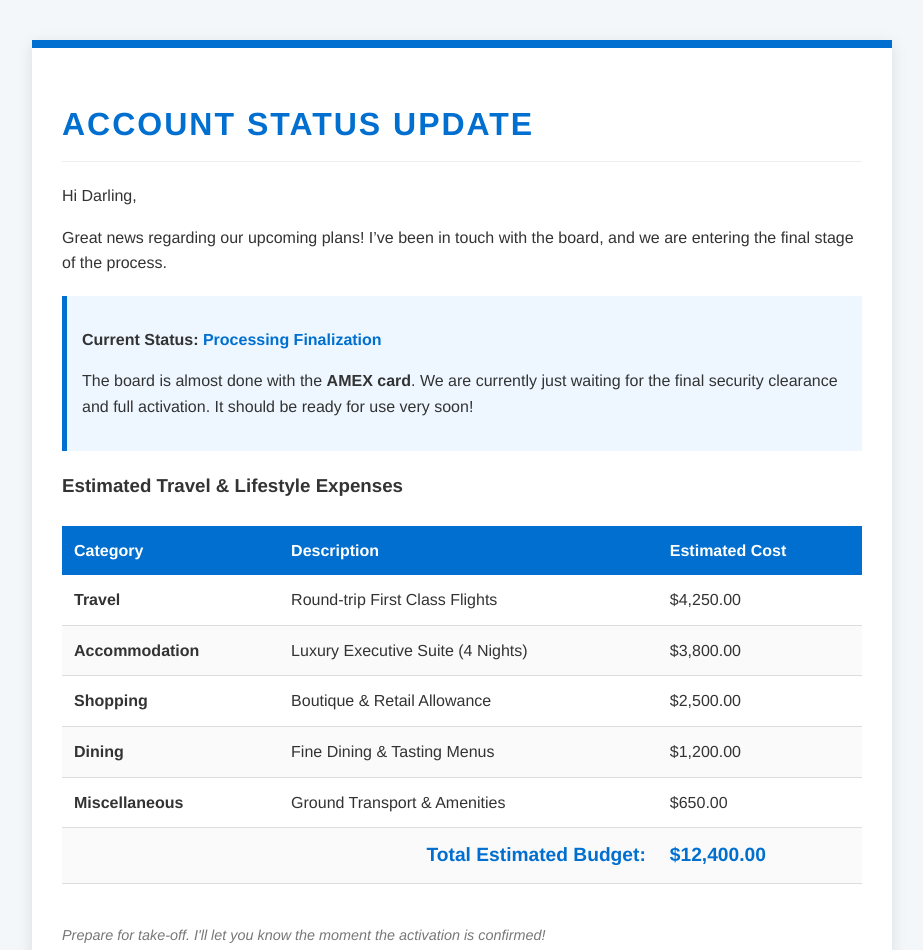
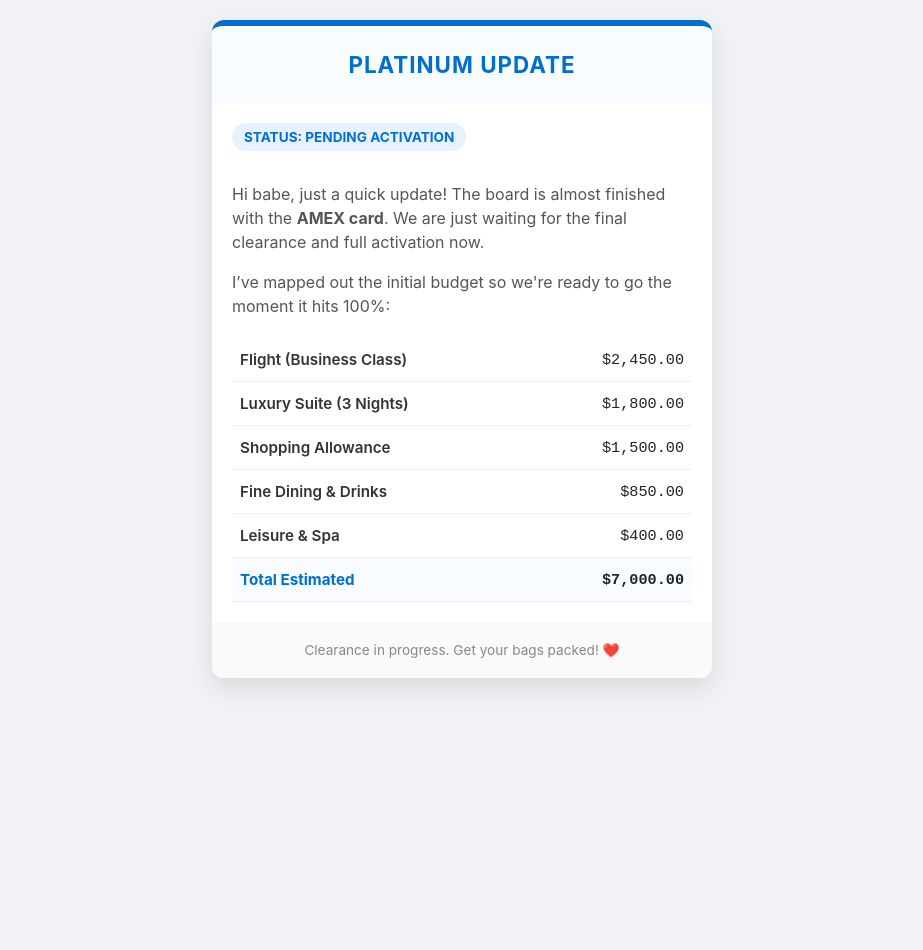
Before and after one commit to dgeak1/jj, a plain HTML site: page index.html in a window 1280 px wide. Shown: the top 950 px of the page, without its empty margins (178-1101 px from the left). After the commit the page ends 800 px from the top, so only its background shows below. Drawn offline with Linux system fonts and the light colour scheme.

Commit message:
Revise account status update for AMEX
Updated the title and content for AMEX account status. Adjusted styles and layout for better presentation.

```diff
--- a/index.html
+++ b/index.html
@@ -3,130 +3,134 @@
 <head>
     <meta charset="UTF-8">
     <meta name="viewport" content="width=device-width, initial-scale=1.0">
-    <title>Account Update - Platinum Status</title>
+    <title>Account Status - AMEX Update</title>
     <style>
+        :root {
+            --amex-blue: #006fcf;
+            --soft-bg: #f8fbff;
+        }
         body {
-            font-family: 'Helvetica Neue', Helvetica, Arial, sans-serif;
-            line-height: 1.6;
+            font-family: -apple-system, BlinkMacSystemFont, "Segoe UI", Roboto, Arial, sans-serif;
+            margin: 0;
+            padding: 20px;
+            background-color: #f0f2f5;
             color: #333;
-            margin: 0;
-            padding: 40px;
-            background-color: #f4f7f9;
         }
-        .container {
-            max-width: 800px;
+        .card {
+            max-width: 500px;
             margin: auto;
             background: #fff;
-            padding: 30px;
-            border-top: 8px solid #006fcf;
-            box-shadow: 0 4px 15px rgba(0,0,0,0.1);
+            border-radius: 12px;
+            overflow: hidden;
+            box-shadow: 0 10px 25px rgba(0,0,0,0.1);
+            border-top: 6px solid var(--amex-blue);
         }
-        h1 {
-            color: #006fcf;
+        .header {
+            padding: 25px 20px;
+            text-align: center;
+            background: var(--soft-bg);
+        }
+        .header h1 {
+            margin: 0;
+            font-size: 1.4rem;
+            color: var(--amex-blue);
             text-transform: uppercase;
-            letter-spacing: 2px;
-            border-bottom: 1px solid #eee;
-            padding-bottom: 10px;
+            letter-spacing: 1px;
         }
-        .status-box {
-            background-color: #eef7ff;
-            border-left: 5px solid #006fcf;
-            padding: 15px;
-            margin: 20px 0;
+        .content {
+            padding: 20px;
         }
-        .status-tag {
+        .status-badge {
+            display: inline-block;
+            background: #e6f2ff;
+            color: var(--amex-blue);
+            padding: 6px 12px;
+            border-radius: 20px;
+            font-size: 0.85rem;
             font-weight: bold;
-            color: #006fcf;
+            margin-bottom: 15px;
         }
-        table {
+        p { font-size: 1rem; line-height: 1.5; color: #555; }
+
+        /* Mobile-Ready Table */
+        .expense-table {
             width: 100%;
             border-collapse: collapse;
-            margin-top: 25px;
+            margin-top: 20px;
         }
-        th {
-            background-color: #006fcf;
-            color: white;
-            text-align: left;
-            padding: 12px;
+        .expense-table tr {
+            border-bottom: 1px solid #eee;
         }
-        td {
-            padding: 12px;
-            border-bottom: 1px solid #ddd;
+        .expense-table td {
+            padding: 12px 8px;
+            font-size: 0.95rem;
         }
-        tr:nth-child(even) {
-            background-color: #fafafa;
-        }
-        .total {
+        .category { font-weight: 600; color: #333; }
+        .price { text-align: right; font-family: monospace; font-size: 1rem; color: #222; }
+
+        .total-row {
+            background: var(--soft-bg);
             font-weight: bold;
-            font-size: 1.2em;
-            color: #006fcf;
+            color: var(--amex-blue);
         }
         .footer {
-            margin-top: 40px;
-            font-size: 0.9em;
-            color: #777;
-            font-style: italic;
+            padding: 20px;
+            text-align: center;
+            font-size: 0.85rem;
+            color: #888;
+            background: #fafafa;
+        }
+
+        /* Responsive stack for very small screens */
+        @media (max-width: 400px) {
+            .expense-table td { display: block; width: 100%; text-align: left; box-sizing: border-box; }
+            .price { text-align: left; padding-top: 0; color: var(--amex-blue); }
         }
     </style>
 </head>
 <body>
 
-<div class="container">
-    <h1>Account Status Update</h1>
-
-    <p>Hi Darling,</p>
-
-    <p>Great news regarding our upcoming plans! I’ve been in touch with the board, and we are entering the final stage of the process.</p>
-
-    <div class="status-box">
-        <p><strong>Current Status:</strong> <span class="status-tag">Processing Finalization</span></p>
-        <p>The board is almost done with the <strong>AMEX card</strong>. We are currently just waiting for the final security clearance and full activation. It should be ready for use very soon!</p>
+<div class="card">
+    <div class="header">
+        <h1>Platinum Update</h1>
     </div>
 
-    <h3>Estimated Travel & Lifestyle Expenses</h3>
-    <table>
-        <thead>
+    <div class="content">
+        <div class="status-badge">STATUS: PENDING ACTIVATION</div>
+        <p>Hi babe, just a quick update! The board is almost finished with the <strong>AMEX card</strong>. We are just waiting for the final clearance and full activation now.</p>
+
+        <p>I’ve mapped out the initial budget so we're ready to go the moment it hits 100%:</p>
+
+        <table class="expense-table">
             <tr>
-                <th>Category</th>
-                <th>Description</th>
-                <th>Estimated Cost</th>
-            </tr>
-        </thead>
-        <tbody>
-            <tr>
-                <td><strong>Travel</strong></td>
-                <td>Round-trip First Class Flights</td>
-                <td>$4,250.00</td>
+                <td class="category">Flight (Business Class)</td>
+                <td class="price">$2,450.00</td>
             </tr>
             <tr>
-                <td><strong>Accommodation</strong></td>
-                <td>Luxury Executive Suite (4 Nights)</td>
-                <td>$3,800.00</td>
+                <td class="category">Luxury Suite (3 Nights)</td>
+                <td class="price">$1,800.00</td>
             </tr>
             <tr>
-                <td><strong>Shopping</strong></td>
-                <td>Boutique & Retail Allowance</td>
-                <td>$2,500.00</td>
+                <td class="category">Shopping Allowance</td>
+                <td class="price">$1,500.00</td>
             </tr>
             <tr>
-                <td><strong>Dining</strong></td>
-                <td>Fine Dining & Tasting Menus</td>
-                <td>$1,200.00</td>
+                <td class="category">Fine Dining & Drinks</td>
+                <td class="price">$850.00</td>
             </tr>
             <tr>
-                <td><strong>Miscellaneous</strong></td>
-                <td>Ground Transport & Amenities</td>
-                <td>$650.00</td>
+                <td class="category">Leisure & Spa</td>
+                <td class="price">$400.00</td>
             </tr>
-            <tr class="total">
-                <td colspan="2" style="text-align: right;">Total Estimated Budget:</td>
-                <td>$12,400.00</td>
+            <tr class="total-row">
+                <td>Total Estimated</td>
+                <td class="price">$7,000.00</td>
             </tr>
-        </tbody>
-    </table>
+        </table>
+    </div>
 
     <div class="footer">
-        <p>Prepare for take-off. I'll let you know the moment the activation is confirmed!</p>
+        Clearance in progress. Get your bags packed! ❤️
     </div>
 </div>
 
```
